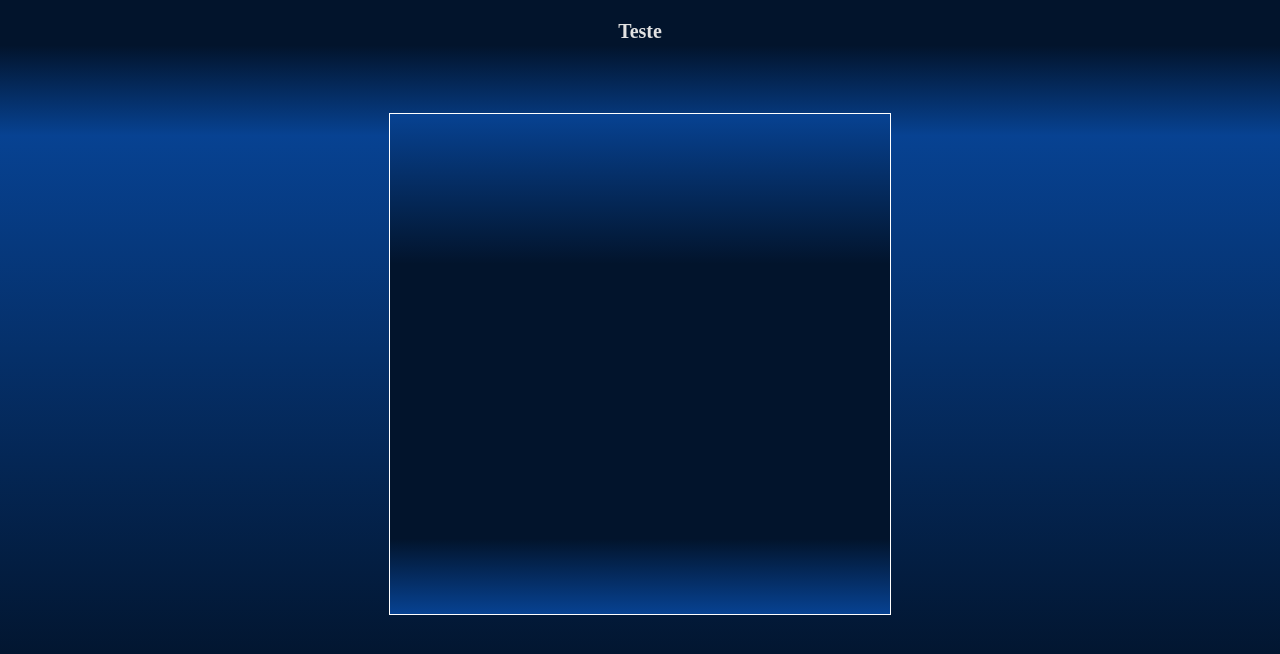
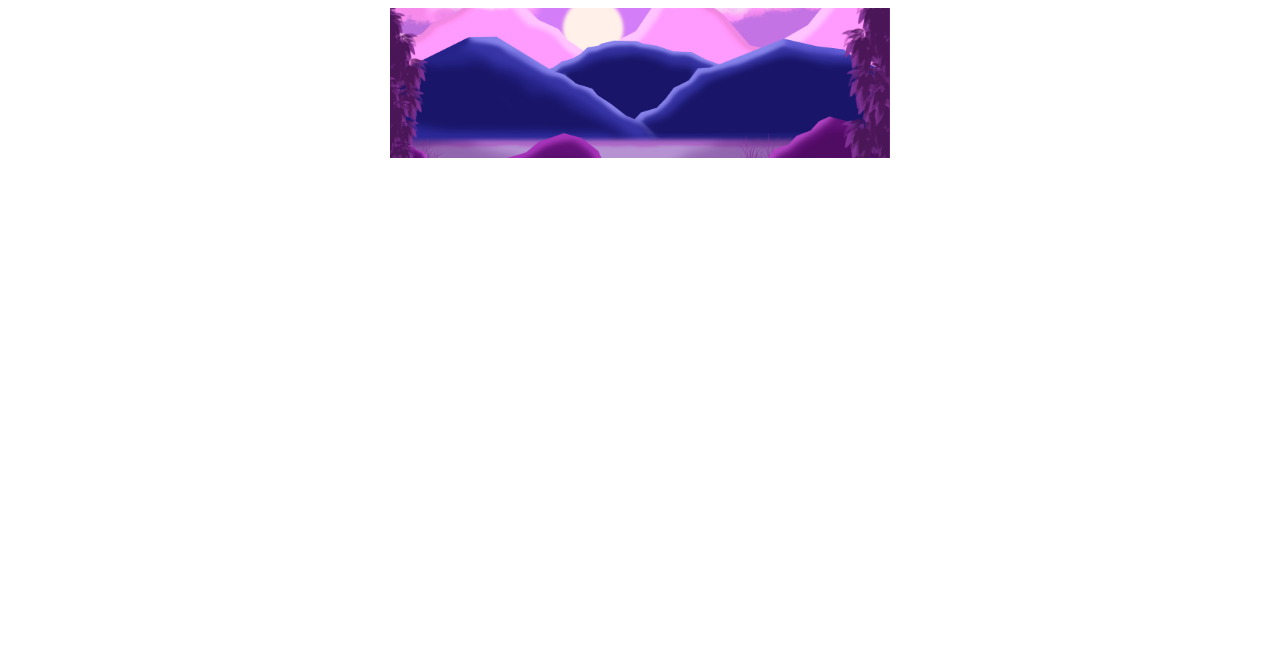
Before and after one commit to KauanMarquesDaSilva/Kako-s-vision, a plain HTML site: page Algoritmo/TelaPrincipal.html in a window 1280 px wide. Shown: the top 654 px of the page. Drawn offline with Linux system fonts and the light colour scheme; files whose address does not match are found by name.

Commit message:
Subdindo atualizações

```diff
--- a/Algoritmo/StyleTelaPrincipal.css
+++ b/Algoritmo/StyleTelaPrincipal.css
@@ -1,67 +1,32 @@
 body {
 
-/* Fundo Site */
-
-width: auto;
-height: 4500px;
-
-background: linear-gradient(180deg, #02142C 1%, #074292 3%, #02142C 15%, #02142C 70%, #074292 100%);
+    display: flex;
+    flex-direction: center;
+    justify-content: center;
+    align-items: center;
 
 }
 
-.Fundo {
+#slider {
+    width: 80%;
+    max-width: 500px;
+    height: 25vw;
+    max-height: 150px;
 
-    /* Fundo Quadrado */
-
-display: block;
-margin: auto;
-
-width: 500px;
-height: 500px;
-margin-top: 70px;
-
-background: linear-gradient(0deg, #074292 0%, #02142C 15%, #02142C 70%, #074292 100%);
-border: 1px solid #FFFFFF;
-
-
+    position: relative;
 }
 
-.NavBar {
+#slider img{
+    opacity: 0;
 
-    /* Luz Superior */
+    position: absolute;
 
-background-size: auto;
-width: auto;
-height: 100px;
+    width: 100%;
+    height: 100%;
 
-background: linear-gradient(180deg, #02142C 42.22%, #074292 100%);
-
+    object-fit: cover;
 }
 
-.Fundo {
-
-    /* Fundo Quadrado */
-
-display: block;
-margin: auto;
-
-width: 500px;
-height: 500px;
-margin-top: 70px;
-
-background: linear-gradient(0deg, #074292 0%, #02142C 15%, #02142C 70%, #074292 100%);
-border: 1px solid #FFFFFF;
-
-
+#slider img.selected{
+    opacity: 1;
 }
-
-.texto {
-
-    display: flex;
-    color: #e2e2e2;
-    text-shadow: 2px 3px 2px rgba(0, 0, 0, 0);
-    font-size: 20px;
-    margin-top: 20px;
-    justify-content: center;
-
-    }
--- a/Algoritmo/TelaPrincipal.html
+++ b/Algoritmo/TelaPrincipal.html
@@ -3,17 +3,15 @@
 <head>
     <meta charset="UTF-8">
     <meta name="viewport" content="width=device-width, initial-scale=1.0">
-    <title>Document</title>
+    <title>TelaPrincipal</title>
     <link rel="stylesheet" href="StyleTelaPrincipal.css">
 </head>
 <body>
 
-    <H1 class="texto"> Teste</H1>
+    <div id="slider">
 
-    <div class="Fundo">
-
-
-
+        <img class="selected" src="C:\Users\SAMSUNG\OneDrive\Documentos\SpTech\Kako-s-vision\Imagens Site\Fundos\Roxo.png">
+        <img src="C:\Users\SAMSUNG\OneDrive\Documentos\SpTech\Kako-s-vision\Imagens Site\Fundos\Preto e Branco.png">
 
     </div>
 
```
Also changed, not shown: Algoritmo/Cadastro.html (+1 -1 lines), Algoritmo/Script.js (added, +14 -0 lines), Algoritmo/teste.js (deleted, +0 -11 lines), Imagens Site/Exemplo fundo.jpg (added), Imagens Site/Fundos/Preto e Branco.png (added), Imagens Site/Fundos/Roxo.png (added), 2 other files.
